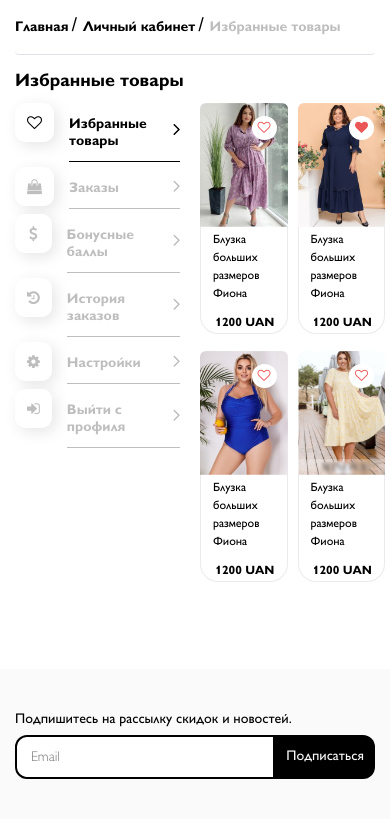
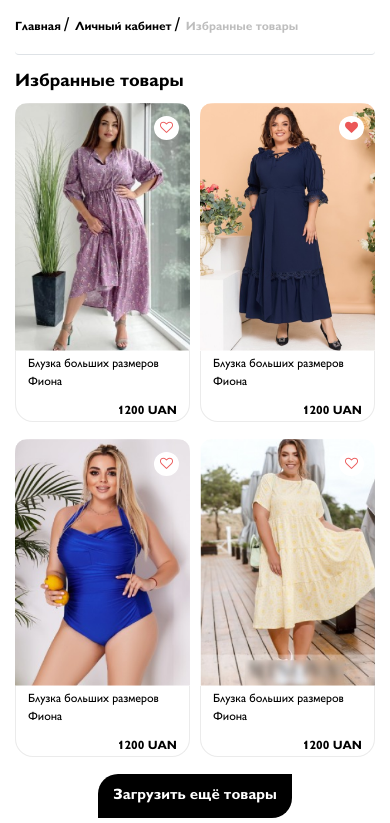
Before and after one commit to Mikhailo-Kandyba/Fashionable-lady, a website: page src/ featured-products.html in a window 390 px wide. Shown: the part 62-885 px from the top of the page. Drawn offline with nearby package versions, Linux system fonts and the light colour scheme.

Commit message:
mobile size

```diff
--- a/src/ featured-products.html
+++ b/src/ featured-products.html
@@ -357,7 +357,7 @@
     </header>
     <main>
         <div class="container-md">
-            <ul class="breadcrumb border-bottom padding-bottom-5 margin-bottom-30">
+            <ul class="breadcrumb border-bottom padding-bottom-5 margin-bottom-30 breadcrumb-fz-12">
                 <li><a href="index.html">Главная</a></li>
                 <li><a href="index.html">Личный кабинет</a></li>
                 <li class="active"><a href="#">Избранные товары</a></li>
@@ -366,7 +366,7 @@
         <section class="container-md featured-products-wrap">
             <h3 class="title-navigation-speaker">Избранные товары</h3>
             <div class="row">
-                <div class="col">
+                <div class="col display_none">
                     <ul class="personal-area-navigation">
                         <li>
                             <i class="fa fa-heart-o active-icon" aria-hidden="true"></i>
@@ -480,6 +480,9 @@
                         </ul>
                     </div>
                 </div>
+            </div>
+            <div class="holder-btn">
+                <button class="btn-goods">Загрузить ещё товары</button>
             </div>
         </section>
         <div class="background-padding-lactic">
--- a/src/scss/_featured-products.scss
+++ b/src/scss/_featured-products.scss
@@ -4,13 +4,38 @@
 .featured-products-wrap {
   margin-bottom: 70px;
 
+  @include breakpoint($mobile) {
+    margin-bottom: 40px;
+  }
+
   .row {
     align-items: flex-start;
+  }
+
+  .display_none {
+    display: block;
+
+    @include breakpoint($mobile) {
+      display: none;
+    }
+  }
+
+  .holder-btn {
+    display: none;
+
+    @include breakpoint($mobile) {
+      display: flex;
+      justify-content: center;
+    }
   }
 }
 
 .featured-products {
   margin: 0 -15px;
+
+  @include breakpoint($mobile) {
+    margin: 0 -5px;
+  }
 
   .model-list {
     li {
--- a/src/scss/_helpers.scss
+++ b/src/scss/_helpers.scss
@@ -265,3 +265,11 @@
     padding: 12px 14px !important;
   }
 }
+
+.breadcrumb-fz-12 {
+  li {
+    a {
+      font-size: 12px;
+    }
+  }
+}
```
Also changed, not shown: src/css/styles.css.
